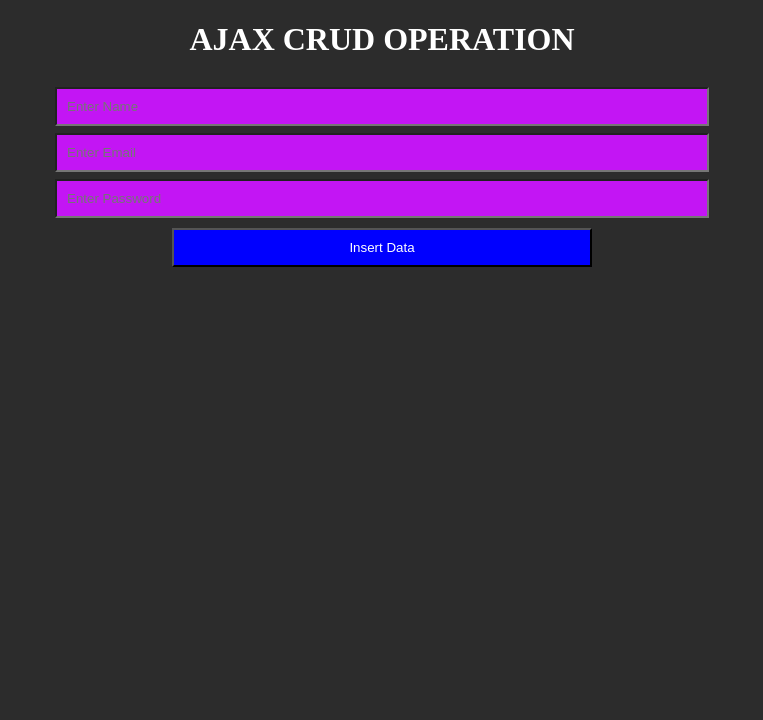
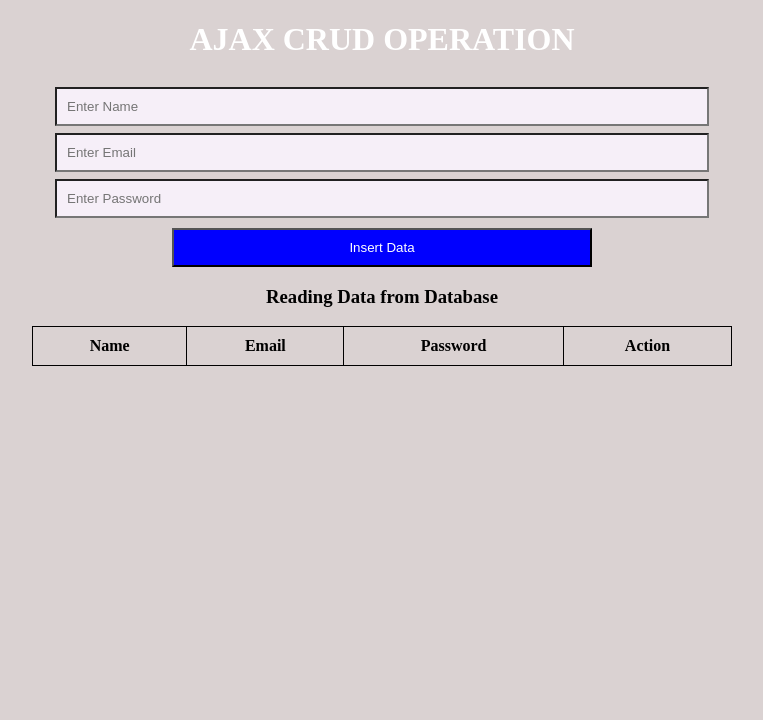
Before and after one commit to SumyaAfrinNishe/AJAX-CRUD, a PHP site: page / in a window 1280 px wide. Shown: the top 720 px of the page, without its empty margins (258-1021 px from the left). Run offline with PHP 8.4, Linux system fonts and the light colour scheme; lists and menus that the app fills with data are empty.

Commit message:
read data

```diff
--- a/ajax.js
+++ b/ajax.js
@@ -1,3 +1,5 @@
+//insert section starts here
+
 $(".btn").click(function () {
 
     var name = $("#name").val();
@@ -8,9 +10,31 @@ $(".btn").click(function () {
         url: "insert.php",
         data:{name:name,email:email,pass:pass},
         success: function (data) {
-            alert(data);
+            read(data);
             // $("#reload").html(data)
         }
 
     });
 });
+
+//insert section ends here
+
+
+
+
+
+//reading data section starts here
+
+function read() {
+    var read = "";
+    $.ajax({
+        url: "read.php",
+        method: "POST",
+        data: { read: read },
+        success: function (data) {
+            $("#tbody").html(data);
+        }
+    });
+}
+
+//reading data section ends here
--- a/index.php
+++ b/index.php
@@ -3,16 +3,31 @@
 <head>
     <meta charset="UTF-8">
     <meta name="viewport" content="width=device-width, initial-scale=1.0">
-    <title>Document</title>
+    <title>AJAX-CRUD</title>
     <link rel="stylesheet" href="style.css">
+
 </head>
 <body>
-    <div class="conatiner">
+    <div class="container">
         <h1>AJAX CRUD OPERATION</h1>
         <input id="name" type="text" placeholder="Enter Name"><br>
         <input id="email" type="email" placeholder="Enter Email"><br>
         <input id="pass" type="text" placeholder="Enter Password"><br>
         <button class="btn">Insert Data</button>
+
+        <h3>Reading Data from Database</h3>
+        <table>
+            <thead>
+                <th>Name</th>
+                <th>Email</th>
+                <th>Password</th>
+                <th>Action</th>
+                <tbody id="tbody">
+
+                </tbody>
+            </thead>
+
+        </table>
     </div>
     <div id="reload"></div>
 <script src="https://ajax.googleapis.com/ajax/libs/jquery/3.7.1/jquery.min.js"></script>
--- a/style.css
+++ b/style.css
@@ -1,7 +1,7 @@
 body{
     width: 700px;
     height: 700px;
-    background-color: rgb(44, 44, 44);
+    background-color: rgb(218, 210, 210);
     margin: 0 auto;
     text-align: center;
 }
@@ -10,12 +10,13 @@ h1{
     color: white;
 }
 
+
 input{
     width: 90%;
     padding: 10px;
     margin-top: 7px;
-    background-color: #c315f4;
-    color: white;
+    background-color: #f6eff8;
+    color: rgb(7, 7, 7);
 }
 
 .btn{
@@ -26,3 +27,15 @@ input{
     color: white;
     cursor: pointer;
 }
+
+table{
+    width: 100%;
+}
+
+table,th,td{
+    padding: 10px;
+    text-align: center;
+    border: 1px solid black;
+    border-collapse:collapse;
+
+}
```
Also changed, not shown: read.php (added, +18 -0 lines).
